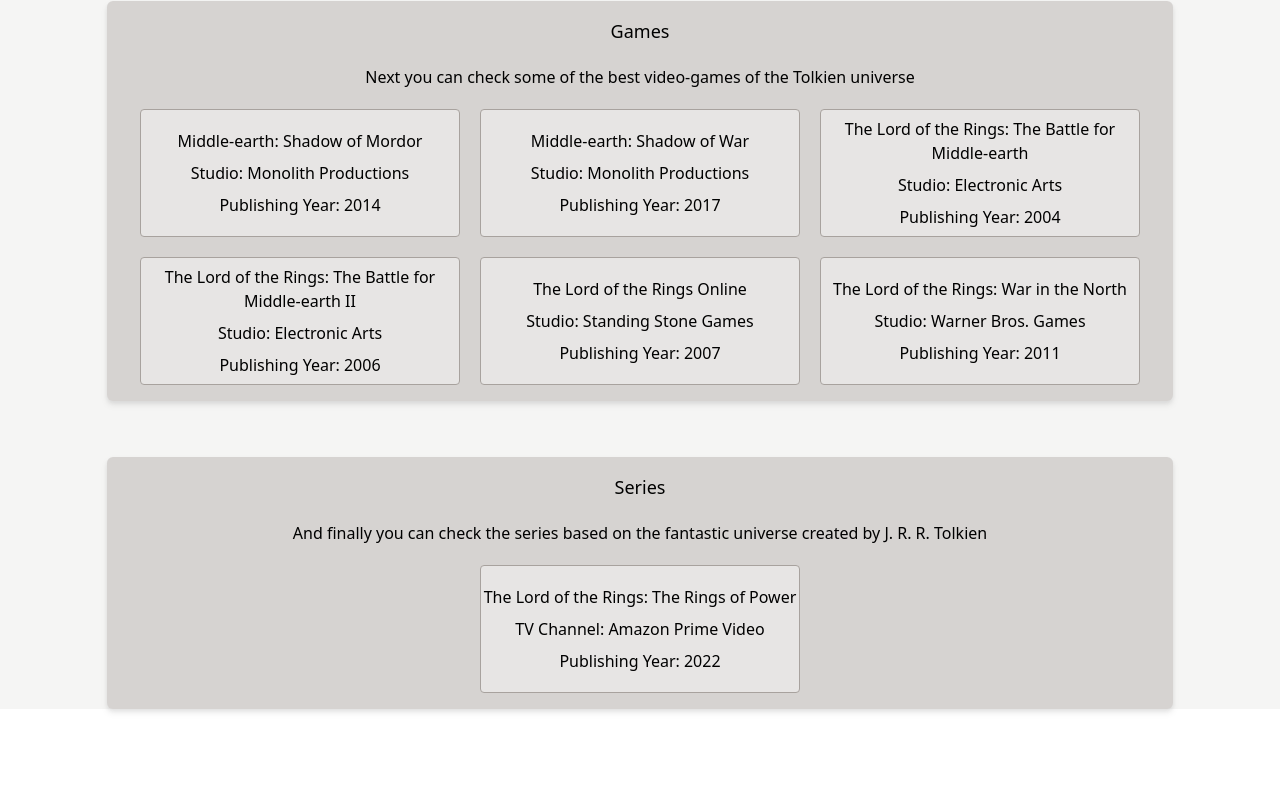
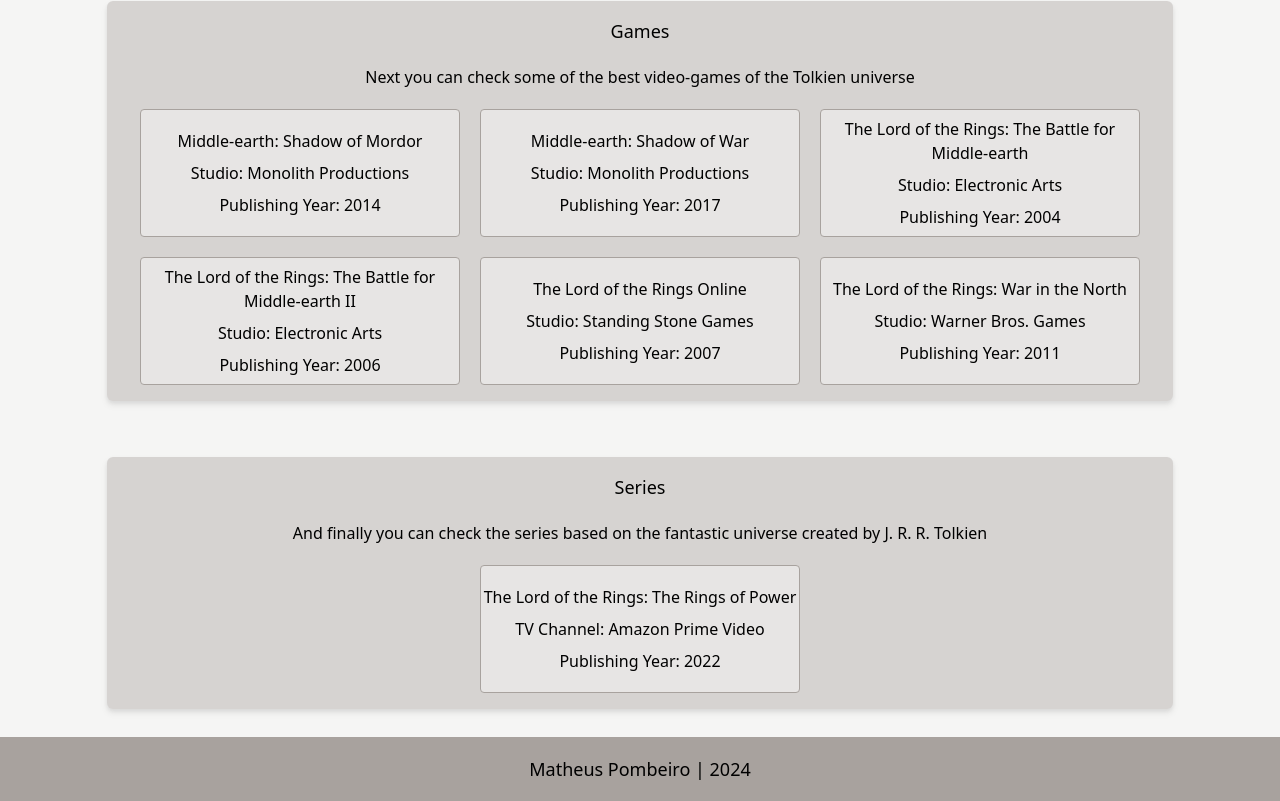
Before and after one commit to Matheus-Pombeiro/tolkien-universe, a React (Create React App) app: page / in a window 1280 px wide. Shown: the part 1247-2048 px from the top of the page. Before the commit the page ends 1984 px from the top, so only its background shows below. Built offline with nearby package versions, Linux system fonts and the light colour scheme.

Commit message:
ADD: Footer component

```diff
--- a/src/App.js
+++ b/src/App.js
@@ -3,6 +3,7 @@
 // Component imports
 import Header from './components/Header';
 import Main from './components/Main';
+import Footer from './components/Footer';
 
 // Main container 'App'
 class App extends Component {
@@ -72,6 +73,7 @@
           games = { this.state.games }
           series = { this.state.series }
         />
+        <Footer />
       </div>
     );
   }
--- /dev/null
+++ b/src/components/Footer/index.js
@@ -0,0 +1,14 @@
+const Footer = () => {
+    // Get the currently year
+    const date = new Date
+    const year = date.getFullYear();
+
+    //JSX
+    return (
+        <footer className="h-16 py-2 bg-stone-400 flex justify-center items-center dark:bg-stone-600">
+            <p className="text-lg dark:text-white"><a href="https://www.linkedin.com/in/matheus-pombeiro/" target="_blank" rel="noopener noreferrer" className="font-medium hover:underline">Matheus Pombeiro</a> | {year}</p>
+        </footer>
+    )
+};
+
+export default Footer;
```
